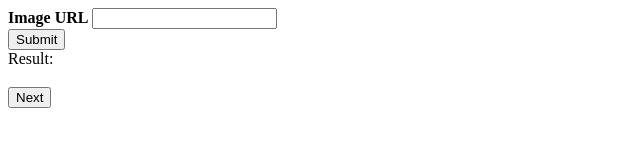
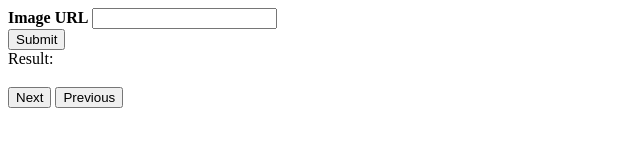
Before and after one commit to jerryankur/Viral-Image-Fact-Checking, a plain HTML site: page public_html/index.html in a window 1280 px wide. Shown: the whole page, without its empty margins (0-640 px from the left). Drawn offline with Linux system fonts and the light colour scheme.

Commit message:
updated website

```diff
--- a/public_html/index.html
+++ b/public_html/index.html
@@ -15,8 +15,9 @@
   <p><span id='display'></span></p>
   <h3 id="previous_occurence"></h3>
   <h3 id="best_guess"></h3>
+  <h3 id="descriptions"></h3>
   <h3 id="links"></h3>
-  <h3 id="descriptions"></h3>
   <button onclick="next()">Next</button>
+  <button onclick="previous()">Previous</button>
   </body>
 </html>
```
